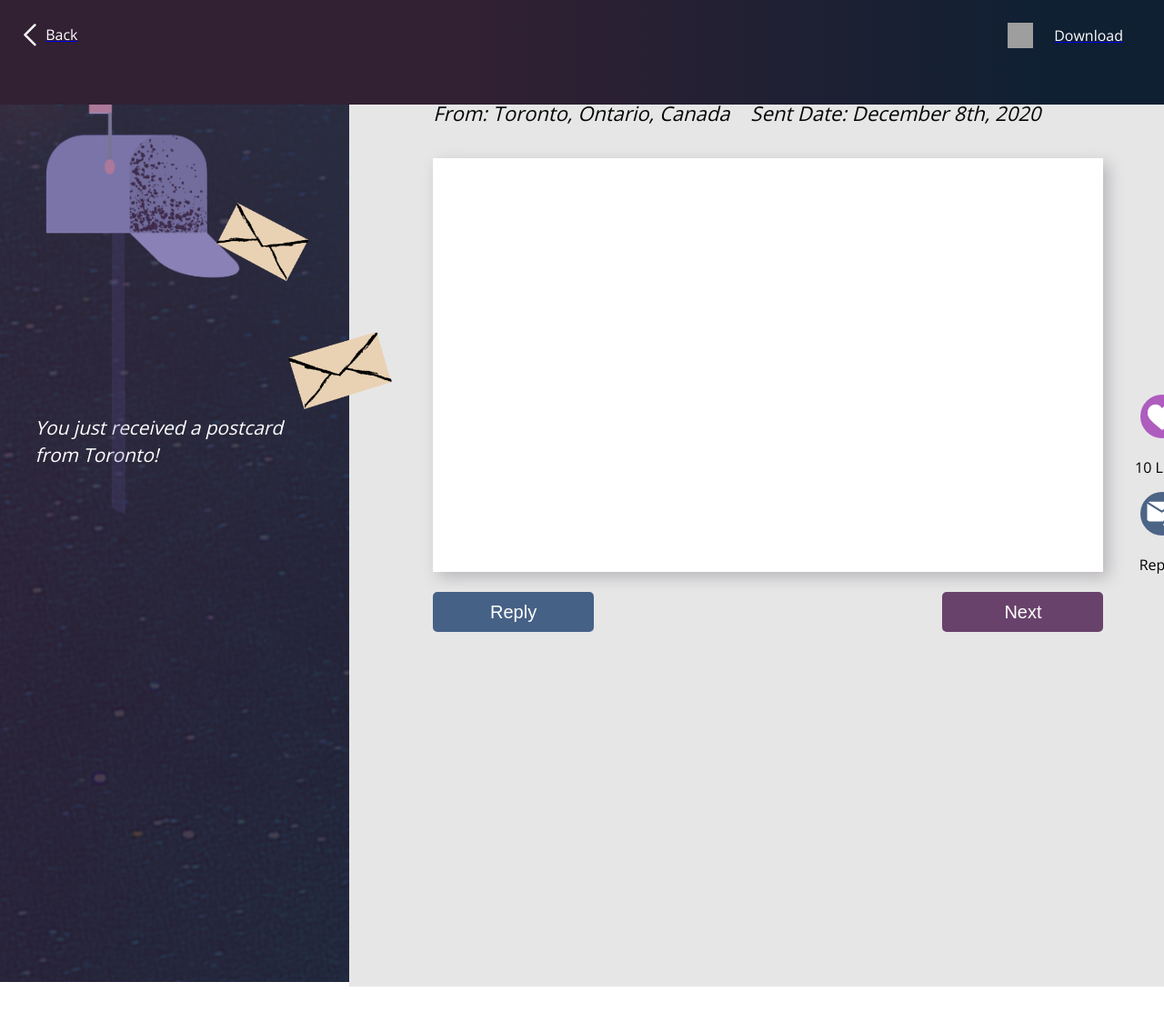
After one commit to icing808/magic-postal, a PHP site: page /fetchcard.php in a window 1280 px wide. The commit adds this page. Shown: the top 1124 px of the page at 91% size. Run offline with PHP 8.4, Linux system fonts and the light colour scheme; grey boxes are pictures that could not be loaded.

Commit message:
add php code-zhaolu

```diff
--- /dev/null
+++ b/fetchcard.php
@@ -0,0 +1,216 @@
+
+<!DOCTYPE html>
+<html>
+    <head>
+    <title>Magic Postal</title>
+    <link rel="stylesheet" href="css/main.css" />
+    <link rel="icon" type="image/png" href="images/favicon.png"/>
+    <meta name="description" content="Anonymous postcard">
+    <meta name="keywords" content="anonymous, postcard">
+    <style>
+    /* footer{
+        width:100%;
+        height:10%;
+        position: fixed;
+        bottom:0;
+        background-color:#0A1827;
+        color: white;
+        display:flex;
+        justify-content:center;
+        align-items:center;
+
+    } */
+    #fetch_card_header{
+        background: linear-gradient(to right,#322033 40%, #102033 90%);
+        z-index: 1;
+        width:100%;
+        height:10%;
+        margin:0 auto;
+        position:fixed;
+        top:0;
+        display: flex;
+        justify-content:space-between;
+        align-items: center;
+    }
+   #nav{
+       width:100%;
+       height:80%;
+       position:absolute;
+       /* border:1px solid black; */
+   }
+    #back, #download{
+        width:30%;
+        /* border:1px solid black; */
+        position:absolute;
+        display: flex;
+        align-items: center;
+    }
+    #back{
+        position:absolute;
+        align:left;
+        float:left;
+        left:2%;
+    }
+    #download{
+        align:right;
+        float:right;
+        position:absolute;
+        top:1%;
+        left:282%;
+
+    }
+    #back p, #download p{
+        margin-left:30%;
+        color:white;
+    }
+    #bg{
+
+        position:fixed;
+    }
+    #canvas{
+        position:absolute;
+        top:0%;
+        margin-left:20%;
+        width:80%;
+        height:100%;
+        background-color:#E6E6E6;
+
+
+    }
+    #decorations{
+        z-index:2;
+        position:absolute;
+        top:10%;
+        left:2%;
+        /* border:1px solid black; */
+    }
+    #message{
+        font-size:1.3rem;
+        font-style:italic;
+        line-height:30px;
+        color:white;
+        position:absolute;
+        width:16%;
+        text-align:left;
+        top:40%;
+        left:2%;
+        /* border:1px solid black; */
+    }
+    #mail1{
+        position:absolute;
+        top:20%;
+        left:70%;
+    }
+    #mail2{
+        position:absolute;
+        top:50%;
+        left:100%;
+    }
+    #location_n_date{
+        font-size:22px;
+        font-style:italic;
+        position:absolute;
+        top:8%;
+        left:6%;
+        color:#030404;
+        display: flex;
+        flex-direction:row;
+        align-items: center;
+        /* border:1px solid black; */
+
+    }
+    #postcard{
+        position:absolute;
+        top:16%;
+        left:6%;
+        background-color:white;
+        width:48%;
+        height:42%;
+        box-shadow: 6px 6px 16px #B9B6BA;
+        /* border:1px solid black; */
+    }
+    #buttons{
+        width:48%;
+        position:absolute;
+        top:60%;
+        left:6%;
+        /* border:1px solid black;  */
+    }
+    #reply,#next{
+        font-size:20px;
+        width:24%;
+        height:44px;
+        border-radius:5px;
+        border:none;
+        /* margin:0 12%; */
+        cursor:pointer;
+
+    }
+    #reply{
+        background-color:#466186;
+        color:white;
+        align:left;
+        float:left;
+    }
+    #next{
+        background-color:#69426C;
+        color:white;
+        align:right;
+        float:right;
+    }
+    #sidebuttons{
+        position:absolute;
+        top:40%;
+        left:65%;
+    }
+    </style>
+    </head>
+
+    <body>
+    <header>
+        <div id="fetch_card_header" >
+            <div id="nav">
+                <div id="back">
+                    <img src="images/back.png" width="14px" height="25px">
+                    <a href="home.php"><div><p>Back</p></div></a>
+                <div>
+                <div id="download">
+                    <img src="images/download.png"width="28px" height="28px">
+                    <a href="#"><div><p>Download</p></div></a>
+                </div>
+            </div>
+        </div>
+    </header>
+    <div id="bg">
+        <div id="decorations">
+           <img src="images/fetchcard/fetchcard_dec_postalbox.png" width="90%">
+           <img id="mail1" src="images/fetchcard/fetchcard_dec_mail1.png" width="70%">
+           <img id="mail2" src="images/fetchcard/fetchcard_dec_mail2.png" width="80%">
+       </div>
+       <div id="message">
+           <p> You just received a postcard from Toronto! </p>
+       </div>
+       <img src="images/fetchcard/fetchcard_bg.png">
+       <div id="canvas">
+           <div id="location_n_date"><p>From: Toronto, Ontario, Canada</p>&nbsp;&nbsp;&nbsp;&nbsp;<p>Sent Date: December 8th, 2020</p></div>
+           <div id="postcard"></div>
+           <div id="buttons">
+               <button id="reply">Reply</button>
+               <button id="next">Next</button>
+           </div>
+       </div>
+       <div id="sidebuttons">
+            <div id="likes">
+                <img src="images/mailbox/mailbox_inbox_card_likes.png">
+                <p>10 Likes</p>
+            </div>
+            <div id="report">
+                <img src="images/mailbox/mailbox_inbox_card_report.png">
+                <p>Report</p>
+            </div>
+       </div>
+    <div>
+
+    <!-- <div><footer><p><b>MagicPostal</b>&nbsp;&nbsp;Copyright ©2020</p></footer><div> -->
+    </body>
+</html>
--- a/process-signin.php
+++ b/process-signin.php
@@ -21,7 +21,7 @@ if($row){
 
 
 }else {
-    header("Location: sign-in-up.php?isLogin=0");
+    header("Location: sign_in.php?isLogin=0");
 }
 
 ?>
```
Also changed, not shown: gallery.php (added, +103 -0 lines), head.php (added, +29 -0 lines), home.php (+1 -16 lines), popup-empty.html (added, +238 -0 lines), popup.js (added, +37 -0 lines), process-signup.php (+13 -10 lines), sign_in.php (+10 -17 lines), sign_up.php (added, +51 -0 lines).
